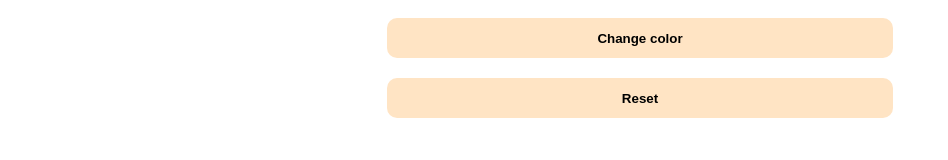
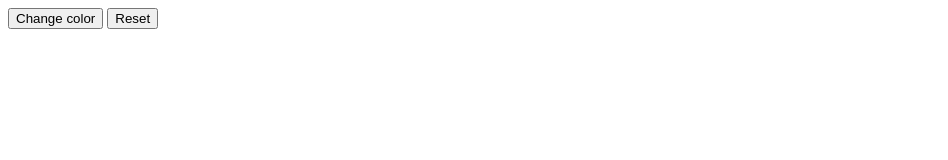
Before and after one commit to vaibhavibaware/body_color_changer, a plain HTML site: page index.html in a window 1280 px wide. Shown: the whole page, without its empty margins (0-948 px from the left). Drawn offline with Linux system fonts and the light colour scheme.

Commit message:
Update index.html

```diff
--- a/index.html
+++ b/index.html
@@ -4,25 +4,7 @@
     <meta charset="UTF-8">
     <meta name="viewport" content="width=device-width, initial-scale=1.0">
     <title>Body background changer</title>
-    <style>
-        body{
-            display: flex;
-            align-items: center;
-            justify-content: center;
-            flex-direction: column;
-        }
-        button{
-            display: inline-block;
-            background-color: bisque;
-            border-radius: 10px;
-            border: none;
-            width: 40%;
-            height: 40px;
-            font-weight: bold;
-            cursor: pointer;
-            margin: 10px; /* Add spacing between buttons */
-        }
-    </style>
+
 </head>
 <body>
     <button id="btn">Change color</button>
```
